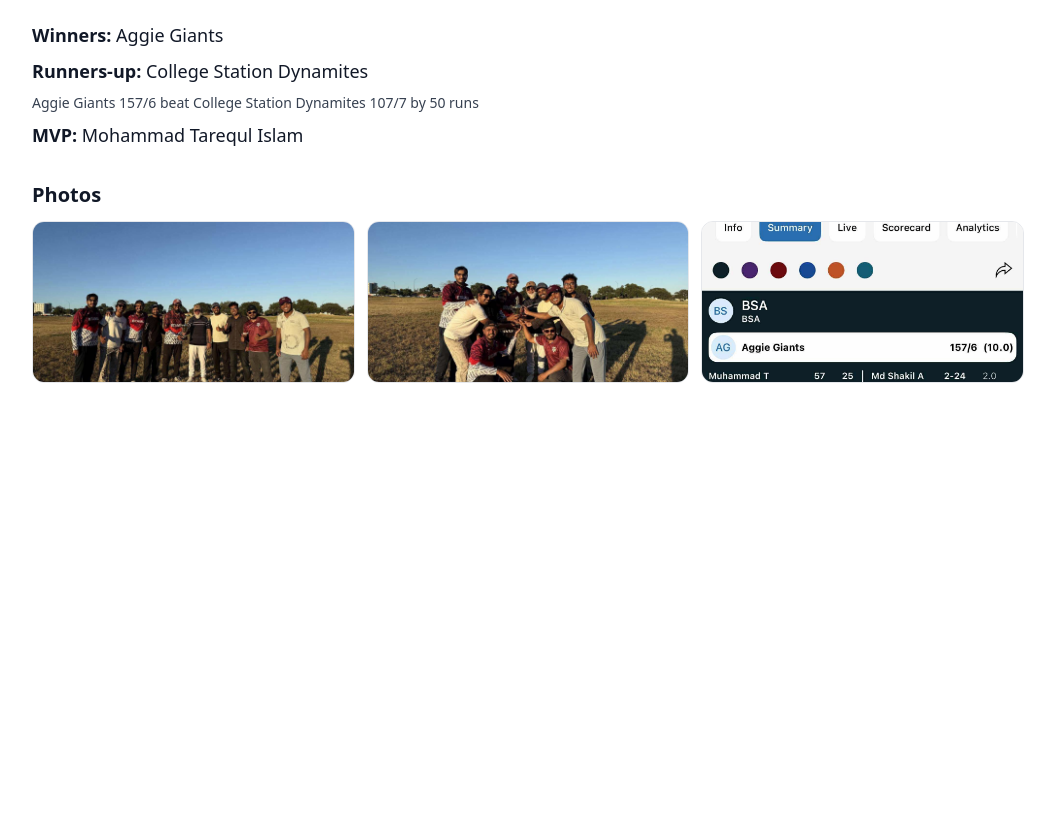
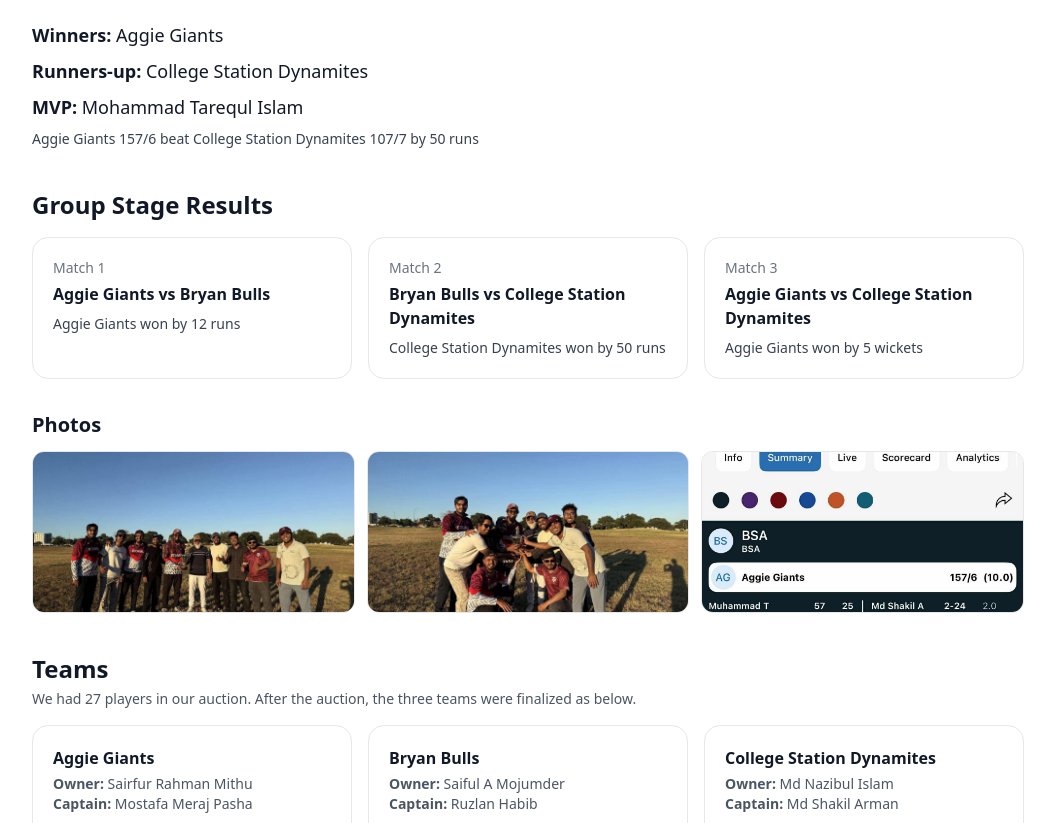
Before and after one commit to bsatamu/home, a plain HTML site: page results/cricket.html in a window 1280 px wide. Shown: the part 123-946 px from the top of the page, without its empty margins (112-1167 px from the left). Before the commit the page ends 800 px from the top, so only its background shows below. Drawn offline with nearby package versions, Linux system fonts and the light colour scheme.

Commit message:
Update cricket.html

```diff
--- a/results/cricket.html
+++ b/results/cricket.html
@@ -1,5 +1,5 @@
 <!doctype html><html lang="en"><head>
-<meta charset="utf-8"><title>Badminton Results — BSA</title>
+<meta charset="utf-8"><title>Cricket Results — BSA</title>
 <meta name="viewport" content="width=device-width, initial-scale=1" />
 <script src="https://cdn.tailwindcss.com"></script>
 </head><body class="bg-white text-gray-900">
@@ -8,32 +8,72 @@
     <h1 class="text-3xl font-semibold mt-4" id="title"></h1>
     <p class="mt-1 text-gray-700" id="meta"></p>
 
-    <div class="mt-6 space-y-2">
+    <div class="mt-6 space-y-2" id="summary">
       <div id="winners" class="text-lg"></div>
       <div id="runners" class="text-lg"></div>
+      <div id="mvp" class="text-lg"></div>
       <div id="score" class="text-sm text-gray-700"></div>
     </div>
 
+
+        <!-- Group Stage Results -->
+    <section class="mt-10" id="group-stage" style="display:none;">
+      <h2 class="text-2xl font-semibold">Group Stage Results</h2>
+      <div id="group-list" class="mt-4 grid md:grid-cols-2 lg:grid-cols-3 gap-4"></div>
+    </section>
+
+
+    <!-- Photos -->
     <h2 class="text-xl font-semibold mt-8">Photos</h2>
     <div id="gallery" class="mt-3 grid grid-cols-2 md:grid-cols-3 gap-3"></div>
+
+
+
+    <!-- Auction note + Teams (3-column) -->
+    <section class="mt-10">
+      <h2 class="text-2xl font-semibold">Teams</h2>
+      <p id="auction-note" class="text-sm text-gray-600 mt-1"></p>
+      <div id="teams-grid" class="mt-4 grid md:grid-cols-2 lg:grid-cols-3 gap-4"></div>
+    </section>
   </div>
+
   <script>
-    async function loadJSON(p){const r=await fetch(p);return r.ok?await r.json():null}
+    async function loadJSON(p){
+      try { const r=await fetch(p,{cache:'no-store'}); return r.ok?await r.json():null } catch { return null }
+    }
+
     (async ()=>{
       const d = await loadJSON('../data/results/cricket.json');
       if(!d) return;
-      document.getElementById('title').textContent = d.meta.title || 'Badminton (Doubles)';
-      document.getElementById('meta').textContent  = [d.meta.date, d.meta.location].filter(Boolean).join(' • ');
-      if (d.winners) document.getElementById('winners').innerHTML = `<b>Winners:</b> ${Array.isArray(d.winners)?d.winners.join(', '):d.winners}`;
-      if (d.runners_up) document.getElementById('runners').innerHTML = `<b>Runners-up:</b> ${Array.isArray(d.runners_up)?d.runners_up.join(', '):d.runners_up}`;
+
+      // Header/meta
+      document.getElementById('title').textContent = d.meta?.title || 'Cricket';
+      document.getElementById('meta').textContent  = [d.meta?.date, d.meta?.location].filter(Boolean).join(' • ');
+
+      // Summary
+      if (d.winners) document.getElementById('winners').innerHTML = `<b>Winners:</b> ${Array.isArray(d.winners)? d.winners.join(', ') : d.winners}`;
+      if (d.runners_up) document.getElementById('runners').innerHTML = `<b>Runners-up:</b> ${Array.isArray(d.runners_up)? d.runners_up.join(', ') : d.runners_up}`;
+      if (d.mvp) document.getElementById('mvp').innerHTML = `<b>MVP:</b> ${d.mvp}`;
       if (d.score) document.getElementById('score').textContent = d.score;
-      if (d.mvp) {
-        const m = document.createElement('div');
-        m.className = "text-lg";
-        m.innerHTML = `<b>MVP:</b> ${d.mvp}`;
-        document.querySelector('.space-y-2').appendChild(m);
+
+            // Group Stage Results
+      if (Array.isArray(d.group_stage) && d.group_stage.length) {
+        const sec = document.getElementById('group-stage');
+        const list = document.getElementById('group-list');
+        sec.style.display = ''; // unhide section
+        d.group_stage.forEach(m => {
+          const card = document.createElement('div');
+          card.className = "border rounded-2xl p-5 bg-white";
+          card.innerHTML = `
+            <div class="text-sm text-gray-500">${m.match || ''}</div>
+            <div class="mt-1 font-semibold">${m.fixture || ''}</div>
+            <div class="mt-2 text-sm text-gray-700">${m.result || ''}</div>
+          `;
+          list.appendChild(card);
+        });
       }
 
+      // Photos
       const g = document.getElementById('gallery');
       (d.photos||[]).forEach(src=>{
         const a = document.createElement('a');
@@ -42,6 +82,29 @@
         a.innerHTML = `<img src="${src}" alt="" class="w-full h-40 object-cover">`;
         g.appendChild(a);
       });
+
+      // Auction note
+      if (d.auction_note) {
+        document.getElementById('auction-note').textContent = d.auction_note;
+      }
+
+      // Teams grid (3-column)
+      const tg = document.getElementById('teams-grid');
+      (d.teams || []).forEach(t=>{
+        const card = document.createElement('div');
+        card.className = "border rounded-2xl p-5 bg-white";
+        const players = (t.players||[]).map(p=>`<li>${p}</li>`).join('');
+        card.innerHTML = `
+          <div class="font-semibold">${t.name}</div>
+          <div class="text-sm text-gray-600 mt-1"><b>Owner:</b> ${t.owner || '-'}</div>
+          <div class="text-sm text-gray-600"><b>Captain:</b> ${t.captain || '-'}</div>
+          <div class="mt-3">
+            <div class="text-sm font-medium mb-1">Players</div>
+            <ul class="list-disc list-inside text-sm space-y-0.5">${players}</ul>
+          </div>
+        `;
+        tg.appendChild(card);
+      });
     })();
   </script>
 </body></html>
```
